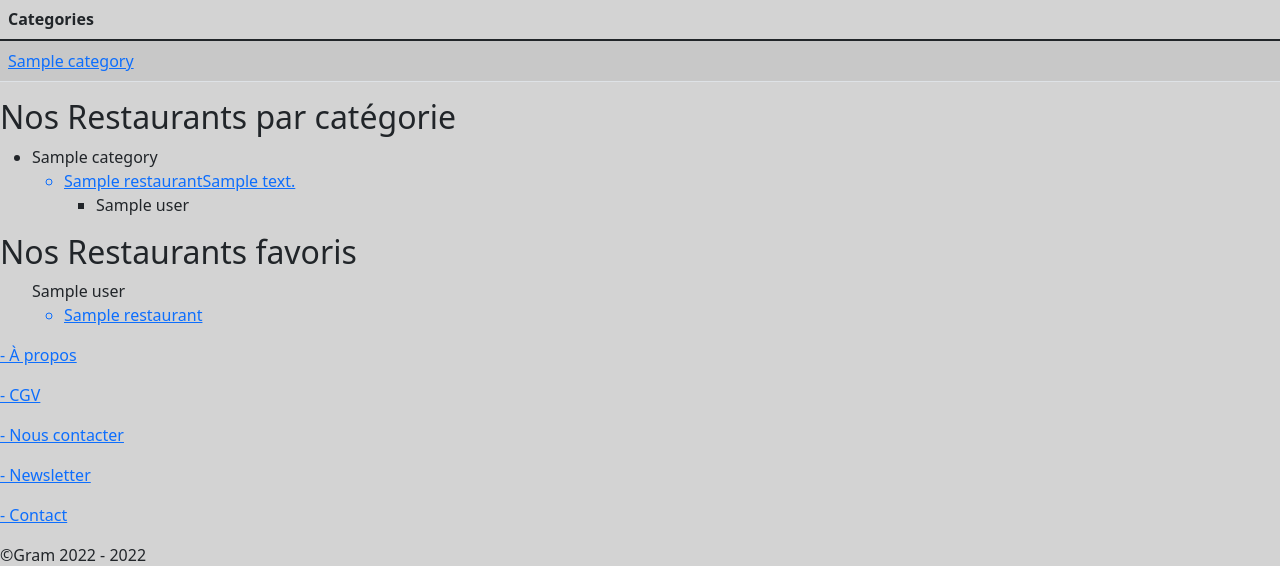
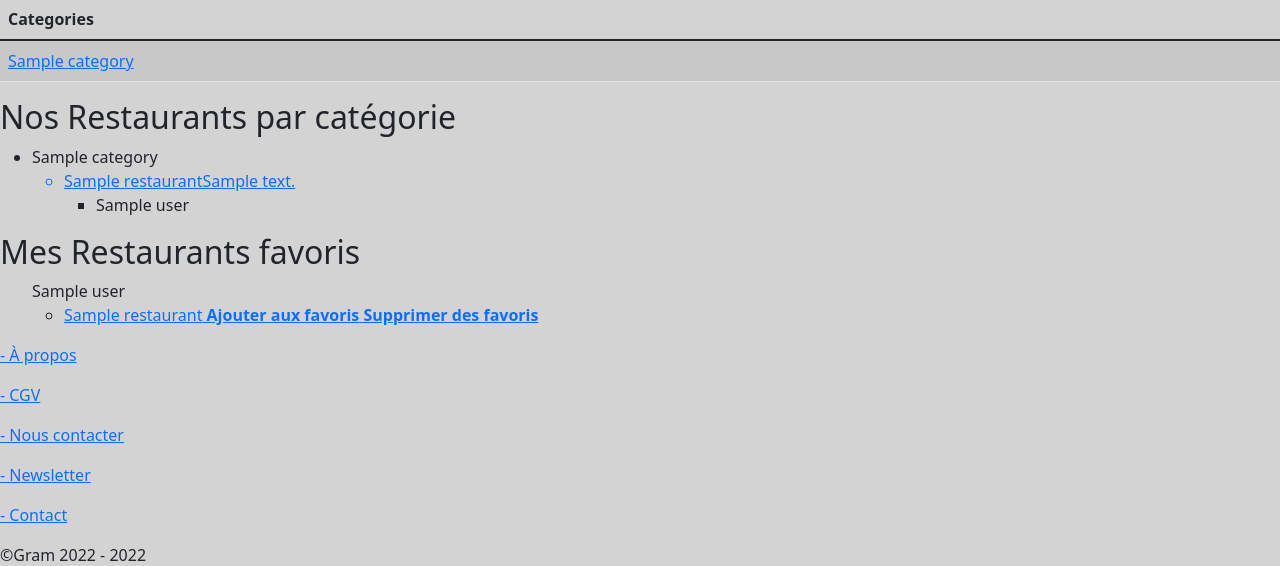
Before and after one commit to florianmame/gram, a Symfony app: template templates/home/home.html.twig in a window 1280 px wide. Shown: the part 127-693 px from the top of the page. Run offline with Twig, Linux system fonts and the light colour scheme; the template is opened without the code that fills it: most values are stand-ins (such as "Sample title", 1, 10 or a date in 2020); style sheets or scripts are compiled from the project's sources; some libraries are stand-ins or nearby versions.

Commit message:
Start Remove Favorites from Profile

```diff
--- a/src/Controller/UserController.php
+++ b/src/Controller/UserController.php
@@ -34,6 +34,12 @@ class UserController extends AbstractController
         //les catégories classés par date ascendante (par ordre alphabétique),
         $userInfo = $userRepo->find($user);
 
+        // foreach (restaurant as $restaurants) {
+        //     $entityManager = $this->doctrine->getManager();
+        //     $entityManager->remove;
+        //     $entityManager->flush();
+        // }
+
         return $this->render(
 
           'profile/show.html.twig',
--- a/templates/home/home.html.twig
+++ b/templates/home/home.html.twig
@@ -55,18 +55,17 @@
     </ul>
 
 
-    <h2>Nos Restaurants favoris</h2>
-
+    <h2>Mes Restaurants favoris</h2>
 
     <ul>
     {# on boucle sur users pour récupérer tous les users #}
     {% for user in users %}
         {{user.name}}
         <ul>
-        {# on boucle sur les restaurants car il y'a une table de jointure avec restaurants #}
+        {# on boucle sur les restaurants car il y a une table de jointure avec restaurants #}
             {% for restaurant in user.restaurants %}
-            {# On affiche ensuite chaque restaurants qui  #}
-                <a href="{{path('api_data')}}"><li>{{restaurant.name}} </li></a>
+            {# On affiche ensuite chaque restaurant mis en favori par l'utilisateur #}
+                <a href="{{path('api_data')}}"><li>{{restaurant.name}}<a href="#"><strong> Ajouter aux favoris</strong></a><a href="#"><strong> Supprimer des favoris</strong></a></li></a>
 
             {% endfor %}
         </ul>
--- a/templates/profile/show.html.twig
+++ b/templates/profile/show.html.twig
@@ -11,9 +11,8 @@
         {{ user.city }}
         {{ user.description }}
 
-
         {% for restaurant in user.restaurants %}
-        <li>{{restaurant.name}}</li></a>
+        <li>{{restaurant.name}}<a href="#"><strong> Supprimer des favoris</strong></a></li>
         {% endfor %}
 
         {{ dump(user ) }}
```
